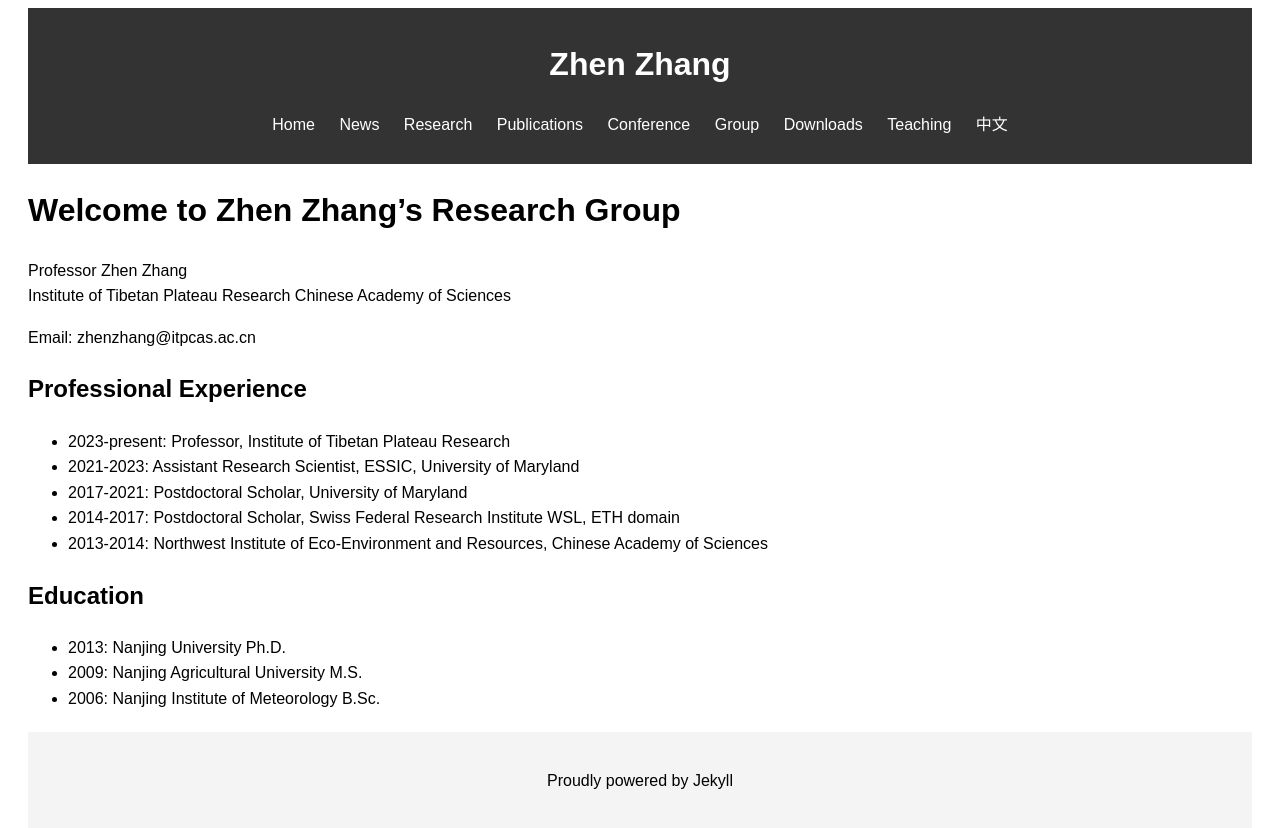
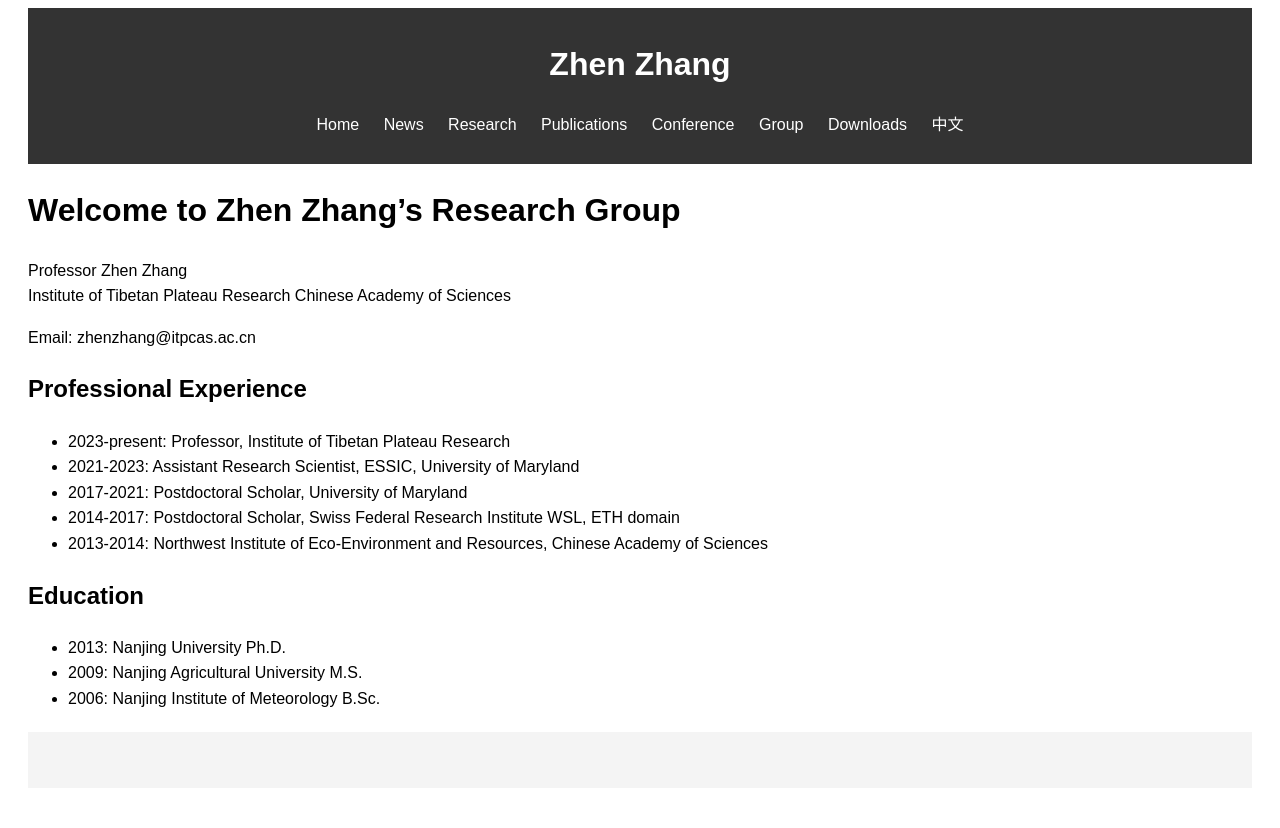
Before and after one commit to yuisheng/yuisheng.github.io, a Jekyll site: the page built from index.md, in a window 1280 px wide. Shown: the top 828 px of the page. Built offline with Jekyll 4.4.1, drawn with Linux system fonts in a browser that asks for light colours.

Commit message:
update the site

```diff
--- a/_layouts/default.html
+++ b/_layouts/default.html
@@ -18,8 +18,7 @@
           <li><a href="{{ site.baseurl }}/conference/">Conference</a></li>
           <li><a href="{{ site.baseurl }}/group/">Group</a></li>
           <li><a href="{{ site.baseurl }}/downloads/">Downloads</a></li>
-          <li><a href="{{ site.baseurl }}/teaching/">Teaching</a></li>
-          <li><a href="{{ site.baseurl }}/chinese/">中文</a></li>
+          <li><a href="{{ http://itpcas.cas.cn/sourcedb_itpcas_cas/cn/expert/202303/t20230317_6699191.html }}/chinese/">中文</a></li>
         </ul>
       </nav>
     </header>
@@ -27,7 +26,7 @@
       {{ content }}
     </main>
     <footer>
-      <p>Proudly powered by Jekyll</p>
+      <p></p>
     </footer>
   </body>
 </html>
```
Also changed, not shown: README.md (deleted).
